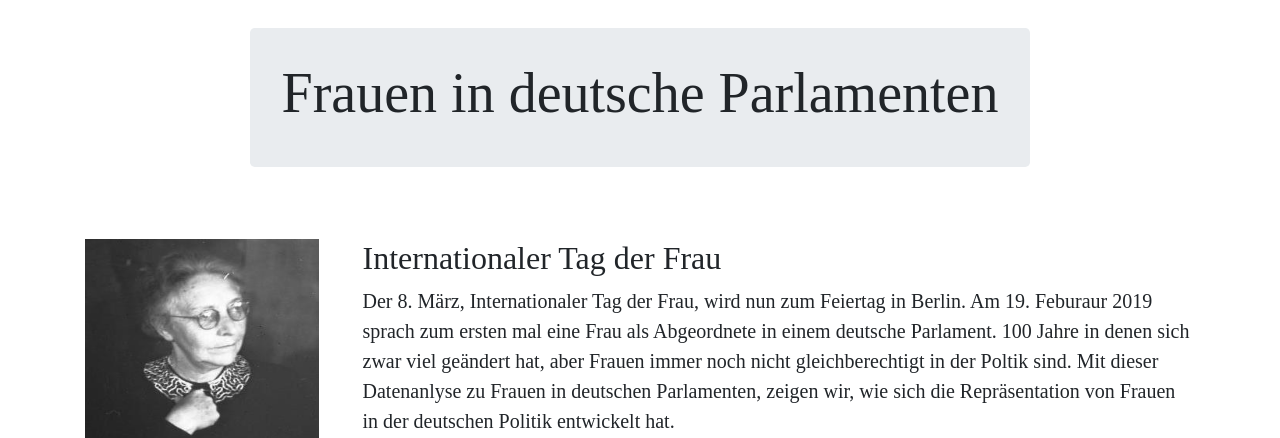
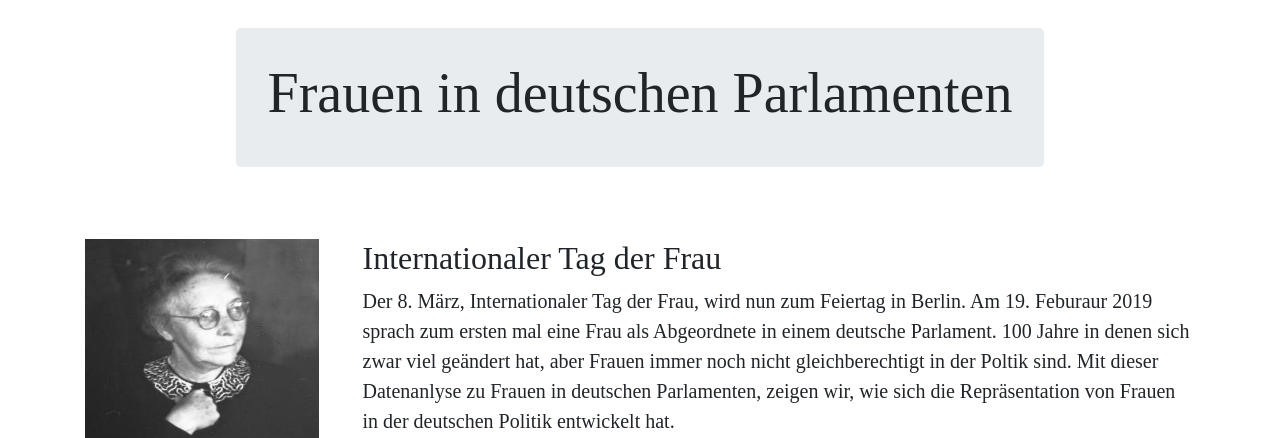
Before and after one commit to liqd/women, a Django app: page /legislatures/ in a window 1280 px wide. Shown: the part 100-538 px from the top of the page. Run offline with Django 3.2, Linux system fonts and the light colour scheme; some libraries are stand-ins or nearby versions.

Commit message:
fix typo

```diff
--- a/legislatures/templates/legislatures/legislatures.html
+++ b/legislatures/templates/legislatures/legislatures.html
@@ -30,7 +30,7 @@
   <main role="main" class="container">
     <div class="row d-flex align-content-center">
         <div class="jumbotron">
-            <h1 class="display-4">Frauen in deutsche Parlamenten</h1>
+            <h1 class="display-4">Frauen in deutschen Parlamenten</h1>
         </div>
     </div>
     <div class="row">
```
